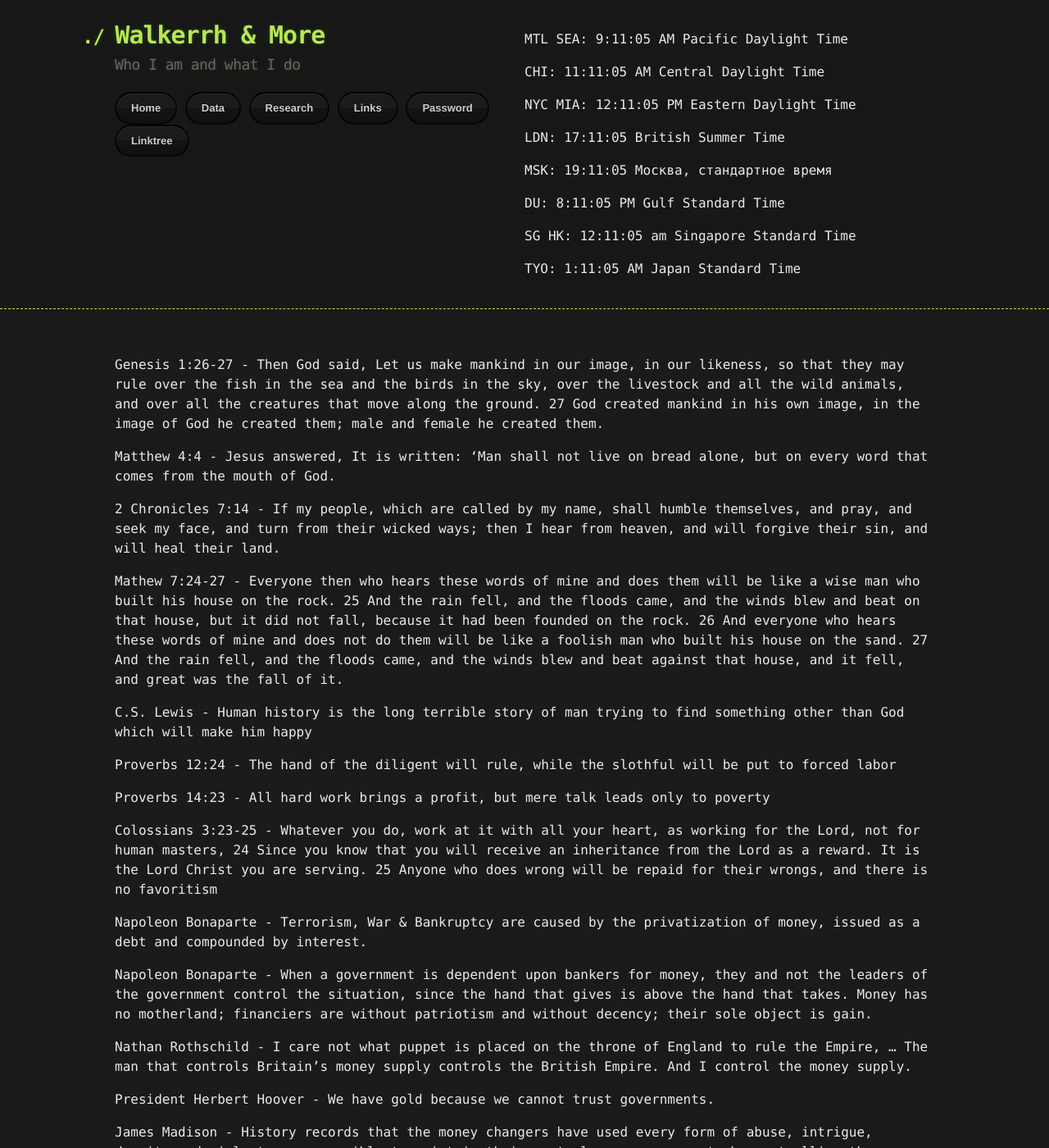
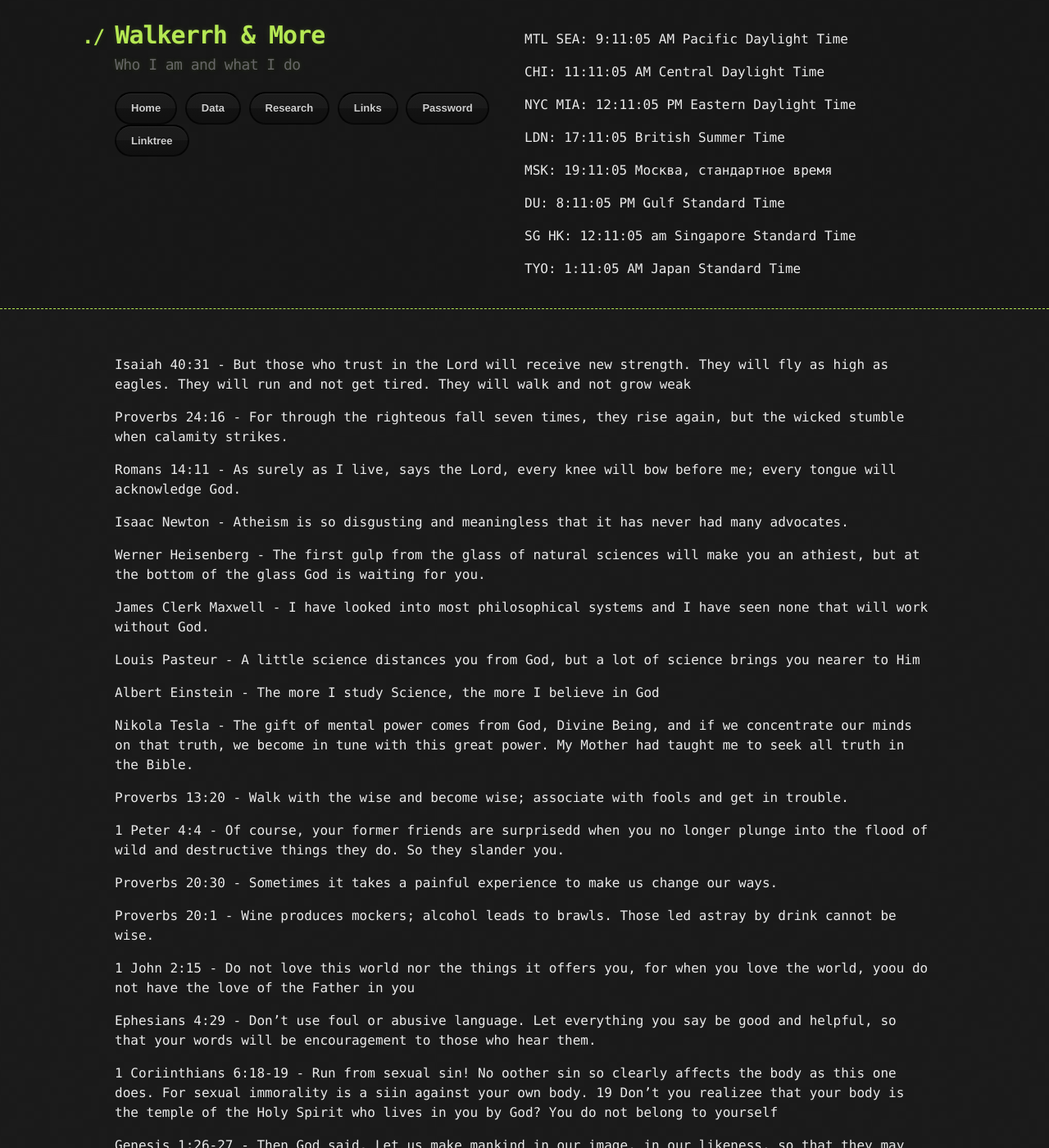
Before and after one commit to Walkerrh/walkerrh.github.io, a Jekyll site: the page built from quotes.md, in a window 1280 px wide and 1400 px high. Shown: the whole window at 82% size. Built offline with Jekyll 4.4.1, drawn with Linux system fonts in a browser that asks for light colours; our own code applies the rules of GitHub Pages for plain Markdown files.

Commit message:
Update quotes.md

```diff
--- a/quotes.md
+++ b/quotes.md
@@ -1,3 +1,35 @@
+
+Isaiah 40:31 - But those who trust in the Lord will receive new strength. They will fly as high as eagles. They will run and not get tired. They will walk and not grow weak
+
+Proverbs 24:16 - For through the righteous fall seven times, they rise again, but the wicked stumble when calamity strikes.
+
+Romans 14:11 - As surely as I live, says the Lord, every knee will bow before me; every tongue will acknowledge God.
+
+Isaac Newton - Atheism is so disgusting and meaningless that it has never had many advocates.
+
+Werner Heisenberg - The first gulp from the glass of natural sciences will make you an athiest, but at the bottom of the glass God is waiting for you.
+
+James Clerk Maxwell - I have looked into most philosophical systems and I have seen none that will work without God.
+
+Louis Pasteur - A little science distances you from God, but a lot of science brings you nearer to Him
+
+Albert Einstein - The more I study Science, the more I believe in God
+
+Nikola Tesla - The gift of mental power comes from God, Divine Being, and if we concentrate our minds on that truth, we become in tune with this great power. My Mother had taught me to seek all truth in the Bible.
+
+Proverbs 13:20 - Walk with the wise and become wise; associate with fools and get in trouble.
+
+1 Peter 4:4 - Of course, your former friends are surprisedd when you no longer plunge into the flood of wild and destructive things they do. So they slander you.
+
+Proverbs 20:30 - Sometimes it takes a painful experience to make us change our ways.
+
+Proverbs 20:1 - Wine produces mockers; alcohol leads to brawls. Those led astray by drink cannot be wise.
+
+1 John 2:15 - Do not love this world nor the things it offers you, for when you love the world, yoou do not have the love of the Father in you
+
+Ephesians 4:29 - Don't use foul or abusive language. Let everything you say be good and helpful, so that your words will be encouragement to those who hear them.
+
+1 Coriinthians 6:18-19 - Run from sexual sin! No oother sin so clearly affects the body as this one does. For sexual immorality is a siin against your own body. 19 Don't you realizee that your body is the temple of the Holy Spirit who lives in you by God? You do not belong to yourself
 
 Genesis 1:26-27 - Then God said, Let us make mankind in our image, in our likeness, so that they may rule over the fish in the sea and the birds in the sky, over the livestock and all the wild animals, and over all the creatures that move along the ground. 27 God created mankind in his own image, in the image of God he created them; male and female he created them.
 
```
